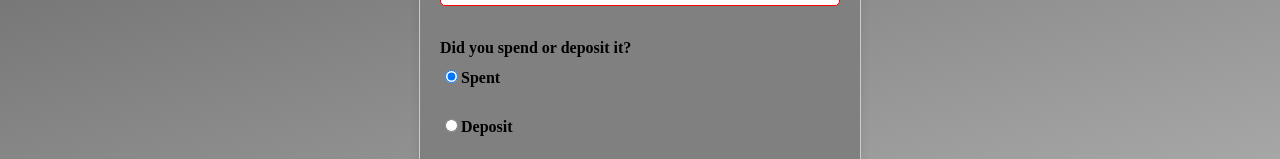
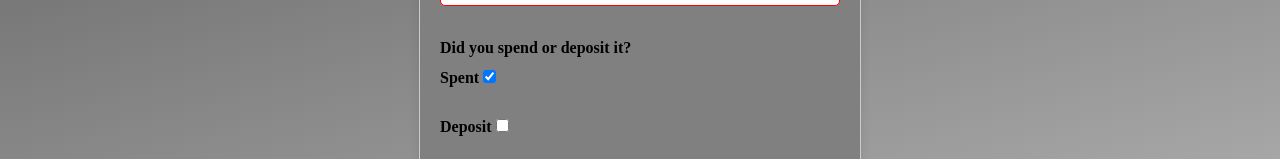
Before and after one commit to Joseph-Carter/Budget-App-Front, a React (Vite) app: page /transactions/1/edit in a window 1280 px wide. Shown: the part 641-800 px from the top of the page. Built offline with nearby package versions, Linux system fonts and the light colour scheme; no server answers.

Commit message:
edited editform input

```diff
--- a/src/Components/TransactionEditForm.jsx
+++ b/src/Components/TransactionEditForm.jsx
@@ -22,11 +22,11 @@ const TransactionEditForm = () => {
     setTransaction({ ...transaction, [e.target.id]: [e.target.value] });
   };
 
-  const handleSpent = (e) => {
-    const { id, value } = e.target
-    const isSpent = value === "true";
-
-    setTransaction({ ...transaction, spent: isSpent });
+  const handleCheckboxChange = (e) => {
+    setTransaction({
+      ...transaction,
+      spent: e.target.value === "true" ? true : false,
+    });
   };
 
   const isDateValid = (date) => {
@@ -129,29 +129,29 @@ const TransactionEditForm = () => {
           className={transaction.amount === 0 ? "error-input" : ""}
         />
         <br />
-        <label htmlFor="spent">Did you spend or deposit it?</label>
+        <label>Did you spend or deposit it?</label>
         <div>
+          <label htmlFor="spent">Spent</label>
           <input
+            name="spent"
             id="spent"
-          type="radio"
-          value="true"
+            type="checkbox"
+            value={true}
             checked={transaction.spent === true}
-          onChange={handleSpent}
-          required
+            onChange={handleCheckboxChange}
           />
-        <label htmlFor="spent">Spent</label>
         </div>
         <br />
         <div>
+          <label htmlFor="deposit">Deposit</label>
           <input
+            name="spent"
             id="deposit"
-          type="radio"
-          value="false"
-          checked={transaction.spent === "false"}
-          onChange={handleSpent}
-          required
+            type="checkbox"
+            value={false}
+            checked={transaction.spent === false}
+            onChange={handleCheckboxChange}
           />
-        <label htmlFor="deposit">Deposit</label>
         </div>
         <br />
         <label htmlFor="category">Category</label>
--- a/src/Components/Transactions.jsx
+++ b/src/Components/Transactions.jsx
@@ -30,7 +30,7 @@ const Transactions = () => {
           </thead>
           <tbody>
             {transactions.map((transaction, index) => (
-              <Transaction key={transaction.id || index} transaction={transaction} index={index} />
+              <Transaction key={index} transaction={transaction} index={index} />
             ))}
           </tbody>
         </table>
```
Lines whose indentation alone changed are shown as unchanged.
